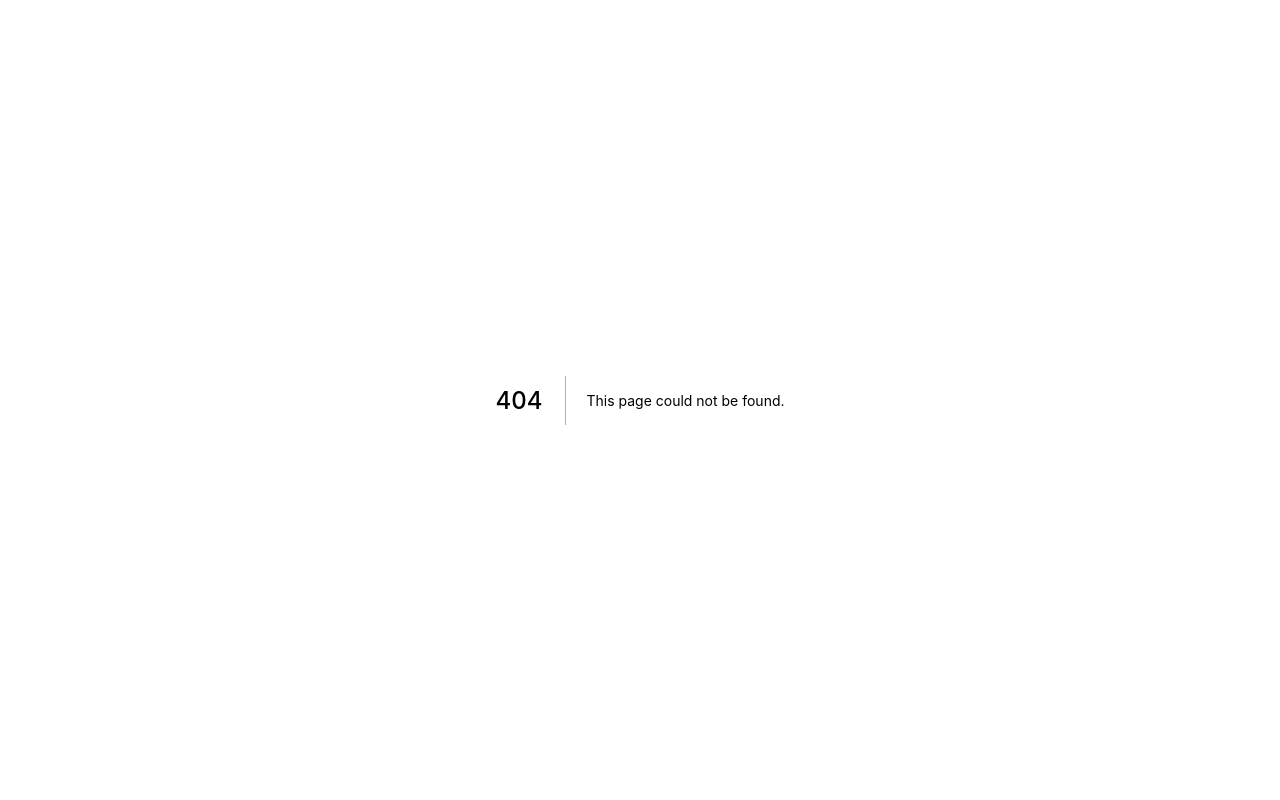
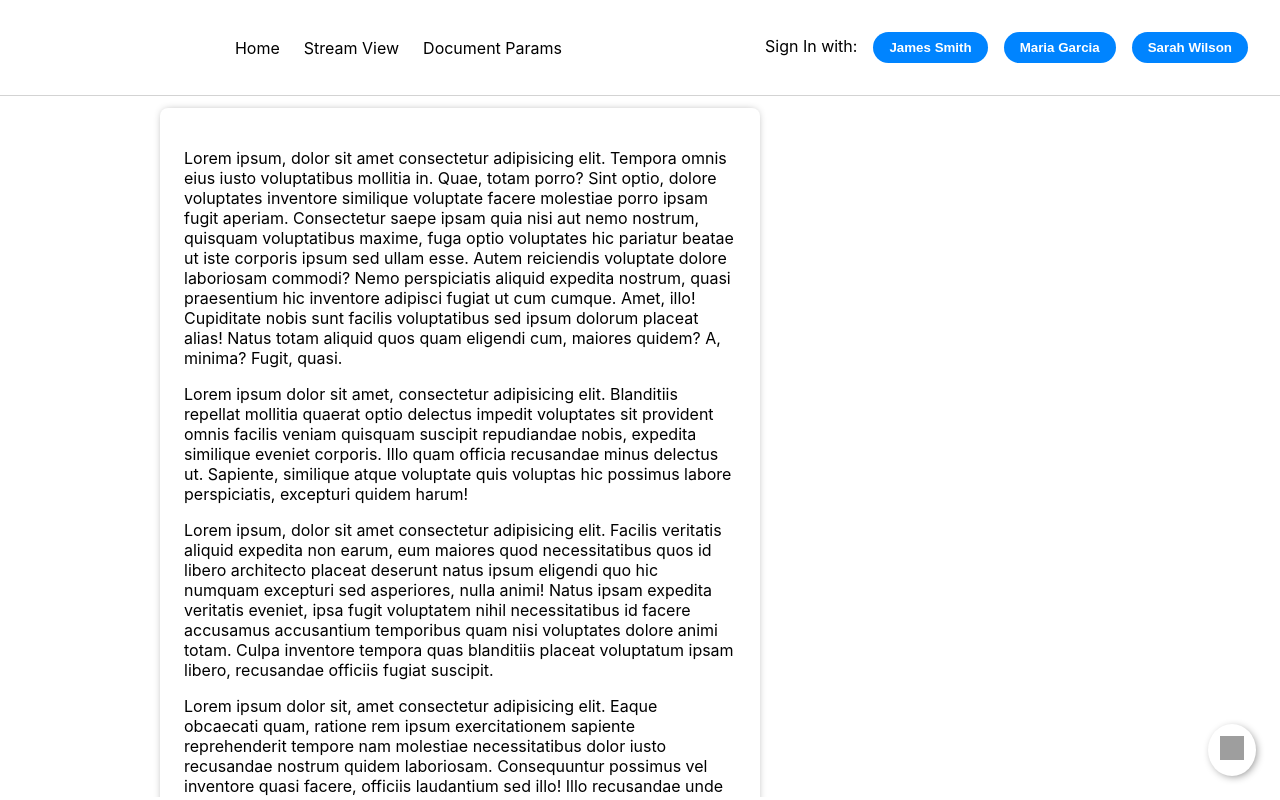
Before and after one commit to snippyly/snippyly-demo-next-ts-cdn, a Next.js app: page /StreamView in a window 1280 px wide. Before the commit this address had no page. Built offline with nearby package versions, Linux system fonts and the light colour scheme; grey boxes are pictures that could not be loaded.

Commit message:
Updated snippyly to 1.0.39. Added stream view screen.

```diff
--- a/package.json
+++ b/package.json
@@ -14,7 +14,7 @@
     "react-dom": "18.1.0"
   },
   "devDependencies": {
-    "@snippyly/types": "1.0.36",
+    "@snippyly/types": "1.0.39",
     "@types/node": "17.0.32",
     "@types/react": "18.0.9",
     "@types/react-dom": "18.0.3",
--- a/src/components/Toolbar/Toolbar.tsx
+++ b/src/components/Toolbar/Toolbar.tsx
@@ -44,9 +44,18 @@ function Toolbar() {
         setSelectedUser(user);
     }
 
+    const navigateTo = (path: string, target: string = '_self') => {
+        window.open(path, target);
+    }
+
     return (
         <div className='header'>
             <snippyly-presence></snippyly-presence>
+            <div className='menu-container'>
+                <span className='menu' onClick={() => navigateTo('/')}>Home</span>
+                <span className='menu' onClick={() => navigateTo('/StreamView')}>Stream View</span>
+                <span className='menu' onClick={() => navigateTo('https://snippyly-demo-next-ts-cdn-wdp.web.app/', '_blank')}>Document Params</span>
+            </div>
             <div>
                 {
                     selectedUser ?
--- a/src/loadSnippyly.ts
+++ b/src/loadSnippyly.ts
@@ -3,7 +3,7 @@ const loadSnippyly = (callback: Function) => {
     const existingScript = document.getElementById('snippylyScript');
     if (!existingScript) {
         const script = document.createElement('script');
-        script.src = 'https://cdn.jsdelivr.net/npm/@snippyly/sdk@1.0.36/snippyly.js';
+        script.src = 'https://cdn.jsdelivr.net/npm/@snippyly/sdk@1.0.39/snippyly.js';
         script.id = 'snippylyScript';
         script.type = 'module';
         document.body.appendChild(script);
--- /dev/null
+++ b/src/pages/StreamView.tsx
@@ -0,0 +1,63 @@
+/* eslint-disable @next/next/no-img-element */
+import type { NextPage } from 'next';
+import Head from 'next/head';
+import { useEffect } from 'react';
+import Toolbar from '../components/Toolbar/Toolbar';
+import { useSnippylyClient } from '../context/snippylyContext';
+
+const StreamView: NextPage = () => {
+    const { client } = useSnippylyClient();
+
+    useEffect(() => {
+        if (client) {
+            const commentElement = client.getCommentElement();
+            commentElement.enableStreamMode(true);
+            commentElement.allowedElementIds(['streamViewContainer']);
+        }
+    }, [client]);
+
+    return (
+        <>
+            <Head>
+                <title>Snippyly Nextjs Typescript Demo</title>
+                <meta name="description" content="Generated by create next app" />
+                <link rel="icon" href="/favicon.ico" />
+            </Head>
+            <snippyly-cursor></snippyly-cursor>
+            <snippyly-comments-sidebar></snippyly-comments-sidebar>
+            <snippyly-comment-tool>
+                <div className='add-comment-btn'>
+                    <img src='https://cdn-icons-png.flaticon.com/512/727/727570.png' alt='Add comment' />
+                </div>
+            </snippyly-comment-tool>
+            <Toolbar />
+            <div className='stream-view-container' id='streamViewContainer'>
+                <div className='stream-view-docs'>
+                    <p>
+                        Lorem ipsum, dolor sit amet consectetur adipisicing elit. Tempora omnis eius iusto voluptatibus mollitia in. Quae, totam porro? Sint optio, dolore voluptates inventore similique voluptate facere molestiae porro ipsam fugit aperiam. Consectetur saepe ipsam quia nisi aut nemo nostrum, quisquam voluptatibus maxime, fuga optio voluptates hic pariatur beatae ut iste corporis ipsum sed ullam esse. Autem reiciendis voluptate dolore laboriosam commodi? Nemo perspiciatis aliquid expedita nostrum, quasi praesentium hic inventore adipisci fugiat ut cum cumque. Amet, illo! Cupiditate nobis sunt facilis voluptatibus sed ipsum dolorum placeat alias! Natus totam aliquid quos quam eligendi cum, maiores quidem? A, minima? Fugit, quasi.
+                    </p>
+                    <p>
+                        Lorem ipsum dolor sit amet, consectetur adipisicing elit. Blanditiis repellat mollitia quaerat optio delectus impedit voluptates sit provident omnis facilis veniam quisquam suscipit repudiandae nobis, expedita similique eveniet corporis. Illo quam officia recusandae minus delectus ut. Sapiente, similique atque voluptate quis voluptas hic possimus labore perspiciatis, excepturi quidem harum!
+                    </p>
+                    <p>
+                        Lorem ipsum, dolor sit amet consectetur adipisicing elit. Facilis veritatis aliquid expedita non earum, eum maiores quod necessitatibus quos id libero architecto placeat deserunt natus ipsum eligendi quo hic numquam excepturi sed asperiores, nulla animi! Natus ipsam expedita veritatis eveniet, ipsa fugit voluptatem nihil necessitatibus id facere accusamus accusantium temporibus quam nisi voluptates dolore animi totam. Culpa inventore tempora quas blanditiis placeat voluptatum ipsam libero, recusandae officiis fugiat suscipit.
+                    </p>
+                    <p>
+                        Lorem ipsum dolor sit, amet consectetur adipisicing elit. Eaque obcaecati quam, ratione rem ipsum exercitationem sapiente reprehenderit tempore nam molestiae necessitatibus dolor iusto recusandae nostrum quidem laboriosam. Consequuntur possimus vel inventore quasi facere, officiis laudantium sed illo! Illo recusandae unde rerum earum a.
+                    </p>
+                    <p>
+                        Lorem ipsum dolor sit amet, consectetur adipisicing elit. Blanditiis repellat mollitia quaerat optio delectus impedit voluptates sit provident omnis facilis veniam quisquam suscipit repudiandae nobis, expedita similique eveniet corporis. Illo quam officia recusandae minus delectus ut. Sapiente, similique atque voluptate quis voluptas hic possimus labore perspiciatis, excepturi quidem harum!
+                    </p>
+                    <p>
+                        Lorem ipsum, dolor sit amet consectetur adipisicing elit. Facilis veritatis aliquid expedita non earum, eum maiores quod necessitatibus quos id libero architecto placeat deserunt natus ipsum eligendi quo hic numquam excepturi sed asperiores, nulla animi! Natus ipsam expedita veritatis eveniet, ipsa fugit voluptatem nihil necessitatibus id facere accusamus accusantium temporibus quam nisi voluptates dolore animi totam. Culpa inventore tempora quas blanditiis placeat voluptatum ipsam libero, recusandae officiis fugiat suscipit.
+                    </p>
+                </div>
+                <div className='stream-view-comments-container'>
+                    <snippyly-comments stream-view-container-id='streamViewContainer'></snippyly-comments>
+                </div>
+            </div>
+        </>
+    )
+}
+
+export default StreamView;
--- a/styles/globals.css
+++ b/styles/globals.css
@@ -87,3 +87,38 @@ snippyly-comment-tool .add-comment-btn img {
 .text-comments-container {
   padding: 24px;
 }
+
+.menu {
+  margin: 0 12px;
+  cursor: pointer;
+}
+
+.menu:hover {
+  color: #0084ff;
+}
+
+.stream-view-container {
+  height: calc(100vh - 98px);
+  overflow: auto;
+  position: relative;
+  border-top: 1px solid lightgrey;
+}
+
+.stream-view-docs {
+  max-width: 600px;
+  padding: 24px;
+  box-shadow: 0px 0px 8px -3px #8d8d8d;
+  border-radius: 8px;
+  margin: 12px 0;
+  margin-left: 10rem;
+  display: inline-block;
+}
+
+.stream-view-comments-container {
+  margin-left: 24px;
+  display: inline-block;
+}
+
+.stream-view-comments-container .snippyly-comments-on-right-container {
+  right: unset !important;
+}
```
Also changed, not shown: 1 other file (tests, documents, lock files or other folders).
